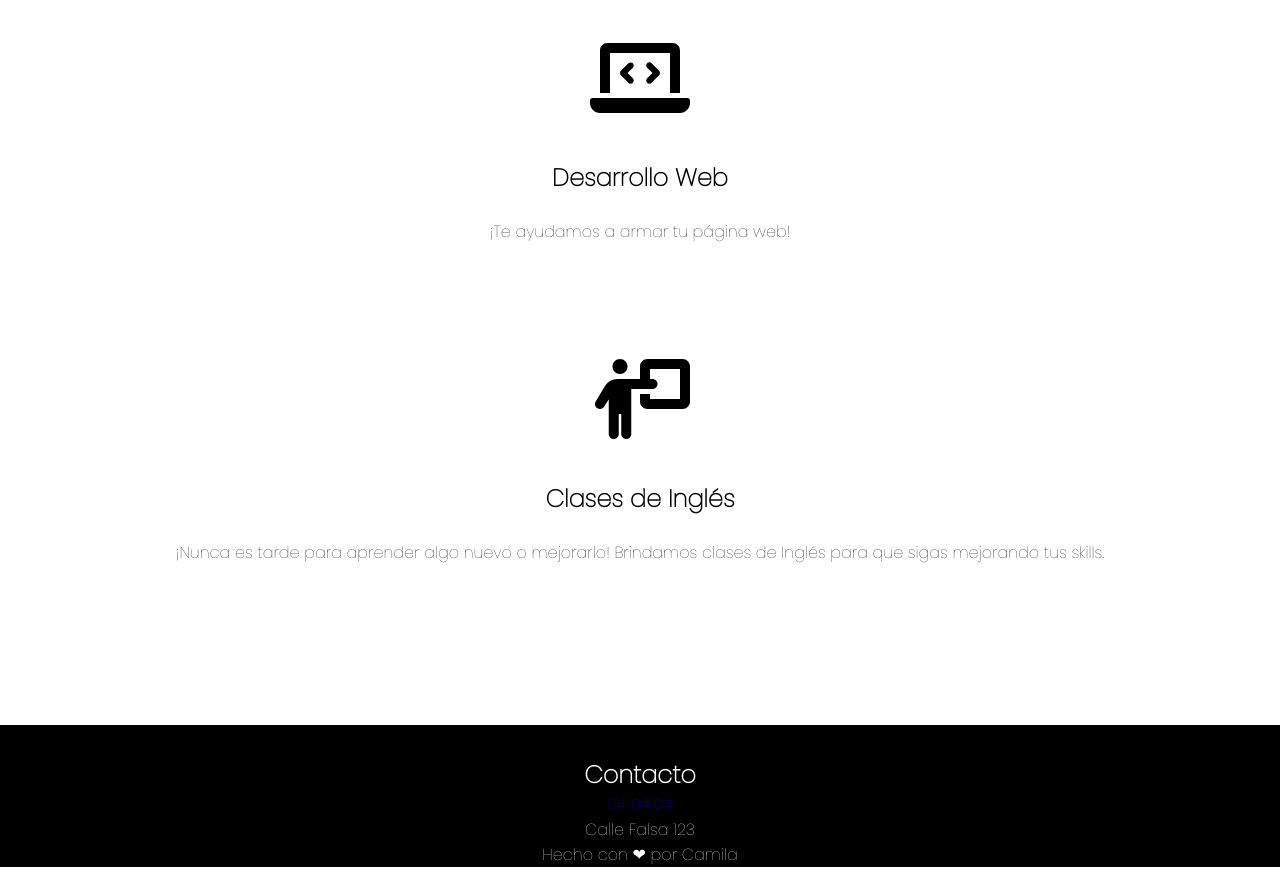
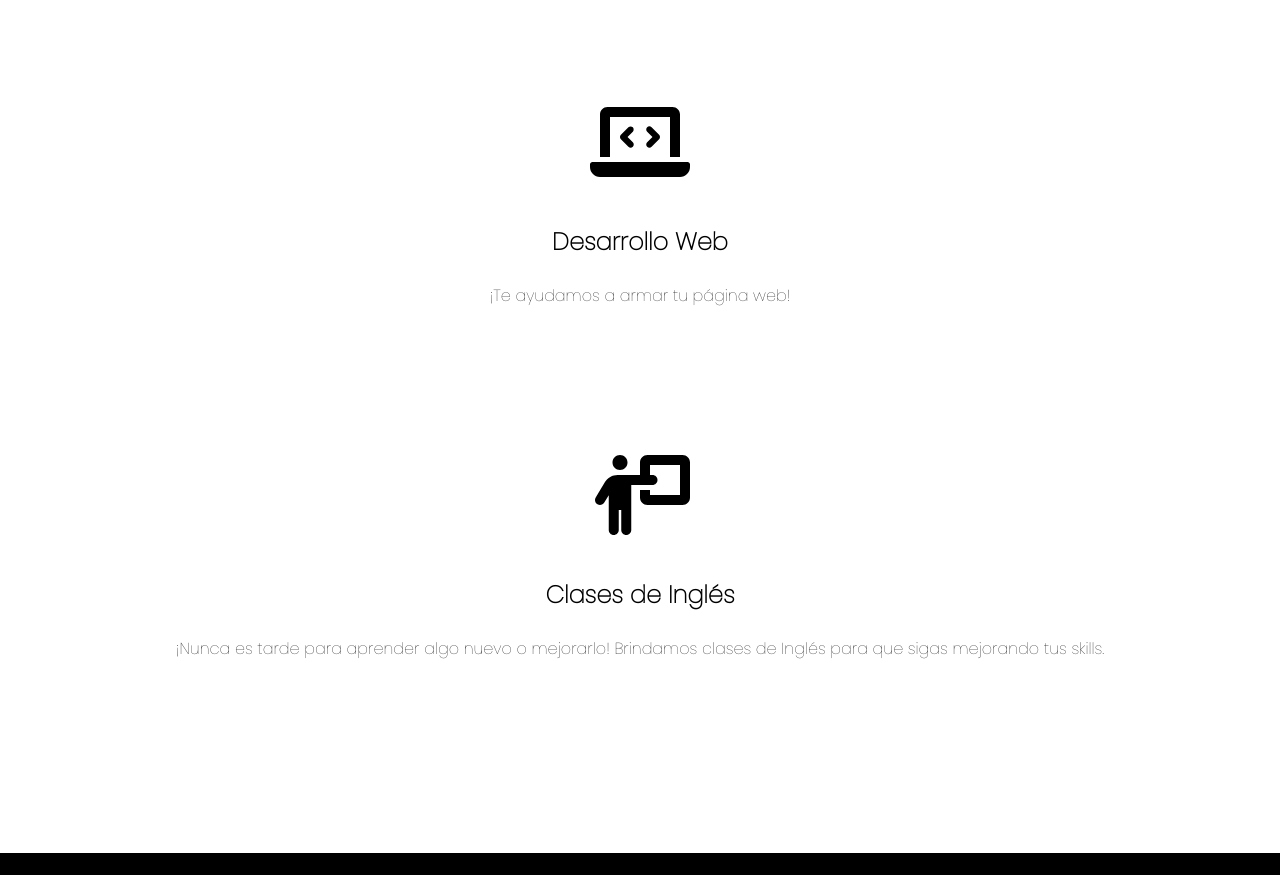
Before and after one commit to revcamila/Entrega.2, a plain HTML site: page index.html in a window 1280 px wide. Shown: the part 1285-2160 px from the top of the page. Drawn offline with Linux system fonts and the light colour scheme.

Commit message:
modificando footer

```diff
--- a/style.css
+++ b/style.css
@@ -149,6 +149,7 @@ body {
 
 .servicios p {
   padding-top: 1.5rem;
+  padding-bottom: 2rem;
 }
 
 .servicio {
@@ -172,6 +173,6 @@ footer {
     background-color: black;
     color: white;
     margin: 0 auto;
-    padding-top: 2rem;
+    padding: 2rem 0 2rem 0;
     text-align: center;
 }
```
